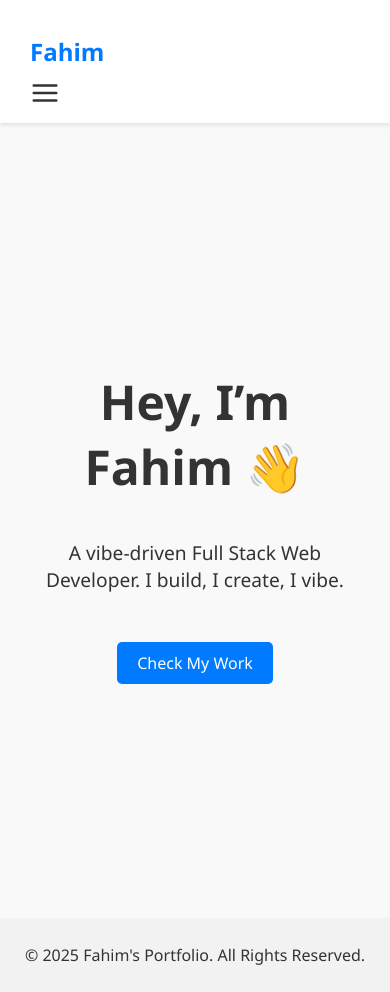
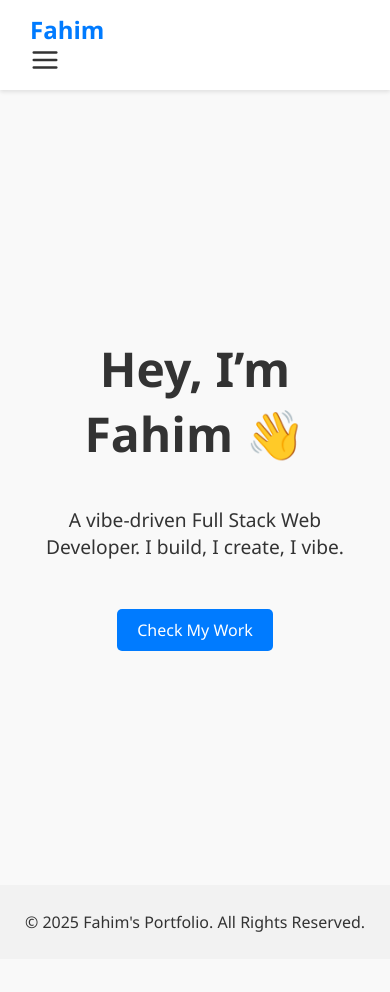
Before and after one commit to soloman992/portfolio-website, a React (Create React App) app: page /projects in a window 390 px wide. After the commit the page ends 959 px from the top, so only its background shows below. Built offline with nearby package versions, Linux system fonts and the light colour scheme.

Commit message:
menu fixed

```diff
--- a/src/components/Navbar.jsx
+++ b/src/components/Navbar.jsx
@@ -1,74 +1,94 @@
 import { NavLink } from 'react-router-dom';
-import { useState } from 'react';
+import { useState, useEffect } from 'react';
 import { motion, AnimatePresence } from 'framer-motion';
 import { FiMenu, FiX } from 'react-icons/fi';
 
-
 function Navbar() {
     const [isMenuOpen, setIsMenuOpen] = useState(false);
+    const [isMobile, setIsMobile] = useState(false);
+
+    useEffect(() => {
+        function handleResize() {
+            setIsMobile(window.innerWidth <= 768);
+            if (window.innerWidth > 768) setIsMenuOpen(false);
+        }
+        handleResize();
+        window.addEventListener('resize', handleResize);
+        return () => window.removeEventListener('resize', handleResize);
+    }, []);
 
     return (
+        <>
             <nav style={{
                 display: 'flex',
-            justifyContent: 'space-between',
                 alignItems: 'center',
                 padding: '15px 30px',
                 backgroundColor: '#ffffff',
                 boxShadow: '0 2px 4px rgba(0, 0, 0, 0.1)',
-            position: 'relative'
+                position: 'relative',
+                justifyContent: 'space-between',
+                height: '60px',
+                zIndex: 1000,
             }}>
-            <NavLink to="/" style={{ textDecoration: 'none', color: '#007bff', cursor: 'pointer' }}>
-                <h2>Fahim</h2>
+
+                <NavLink to="/" style={{
+                    textDecoration: 'none',
+                    color: '#007bff',
+                    cursor: 'pointer',
+                    display: 'flex',
+                    alignItems: 'center',
+                    height: '100%',
+                }}>
+                    <h2 style={{ margin: 0, lineHeight: 1, fontSize: '1.5rem' }}>Fahim</h2>
                 </NavLink>
 
-            {/* <div className="hamburger" onClick={() => setIsMenuOpen(!isMenuOpen)} style={{
-                display: 'none',
-                flexDirection: 'column',
-                cursor: 'pointer',
-                gap: '5px'
-            }}>
-                <div style={{ width: '25px', height: '3px', backgroundColor: '#333' }}></div>
-                <div style={{ width: '25px', height: '3px', backgroundColor: '#333' }}></div>
-                <div style={{ width: '25px', height: '3px', backgroundColor: '#333' }}></div>
-            </div> */}
+                <div className="spacer" style={{ flexGrow: 1 }} />
 
-            {/* Hamburger / Close Button */}
-            <div className="hamburger" onClick={() => setIsMenuOpen(!isMenuOpen)} style={{
-                display: 'none',
+                {isMobile && (
+                    <div
+                        className="hamburger"
+                        onClick={() => setIsMenuOpen(!isMenuOpen)}
+                        style={{
                             cursor: 'pointer',
                             fontSize: '30px',
-                position: 'relative',
-                zIndex: 9999
-            }}>
+                            zIndex: 9999,
+                            display: 'flex',
+                            alignItems: 'center',
+                            height: '100%',
+                        }}
+                    >
                         {isMenuOpen ? <FiX /> : <FiMenu />}
                     </div>
+                )}
 
-
-            <div className="nav-links" style={{ display: 'flex', gap: '20px' }}>
+                {!isMobile && (
+                    <div className="nav-links" style={{ display: 'flex', gap: '20px',}}>
                         <NavLink to="/" end onClick={() => setIsMenuOpen(false)}>Home</NavLink>
                         <NavLink to="/about" onClick={() => setIsMenuOpen(false)}>About</NavLink>
                         <NavLink to="/projects" onClick={() => setIsMenuOpen(false)}>Projects</NavLink>
                         <NavLink to="/contact" onClick={() => setIsMenuOpen(false)}>Contact</NavLink>
                     </div>
+                )}
+            </nav>
 
             <AnimatePresence>
-                {isMenuOpen && (
+                {isMobile && isMenuOpen && (
                     <motion.div
                         initial={{ height: 0, opacity: 0 }}
                         animate={{ height: 'auto', opacity: 1 }}
                         exit={{ height: 0, opacity: 0 }}
                         style={{
+                            backgroundColor: '#ffffff',
+                            boxShadow: '0 2px 4px rgba(0, 0, 0, 0.1)',
                             position: 'absolute',
-                            top: '60px',
+                            top: '70px',
                             left: 0,
                             right: 0,
-                            backgroundColor: '#ffffff',
                             display: 'flex',
                             flexDirection: 'column',
-                            gap: '20px',
-                            padding: '60px 20px 20px 20px',
-                            boxShadow: '0 2px 4px rgba(0, 0, 0, 0.1)',
-                            zIndex: 1000
+                            padding: '20px 30px',
+                            gap: '15px',
+                            zIndex: 999,
                         }}
                     >
                         <NavLink to="/" end onClick={() => setIsMenuOpen(false)}>Home</NavLink>
@@ -78,7 +98,7 @@ function Navbar() {
                     </motion.div>
                 )}
             </AnimatePresence>
-        </nav>
+        </>
     );
 }
 
```
Lines whose indentation alone changed are shown as unchanged.
